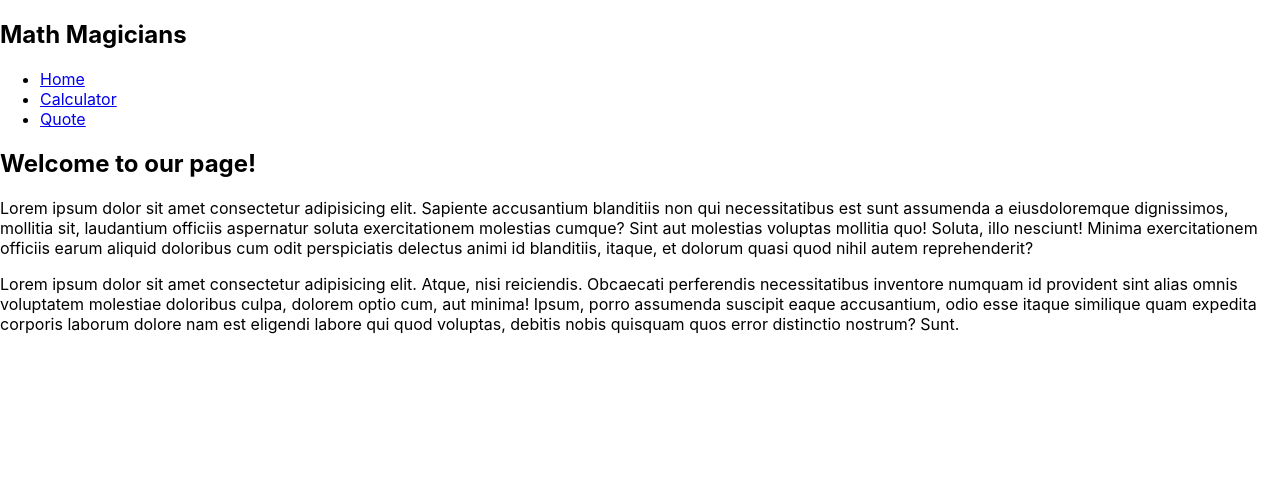
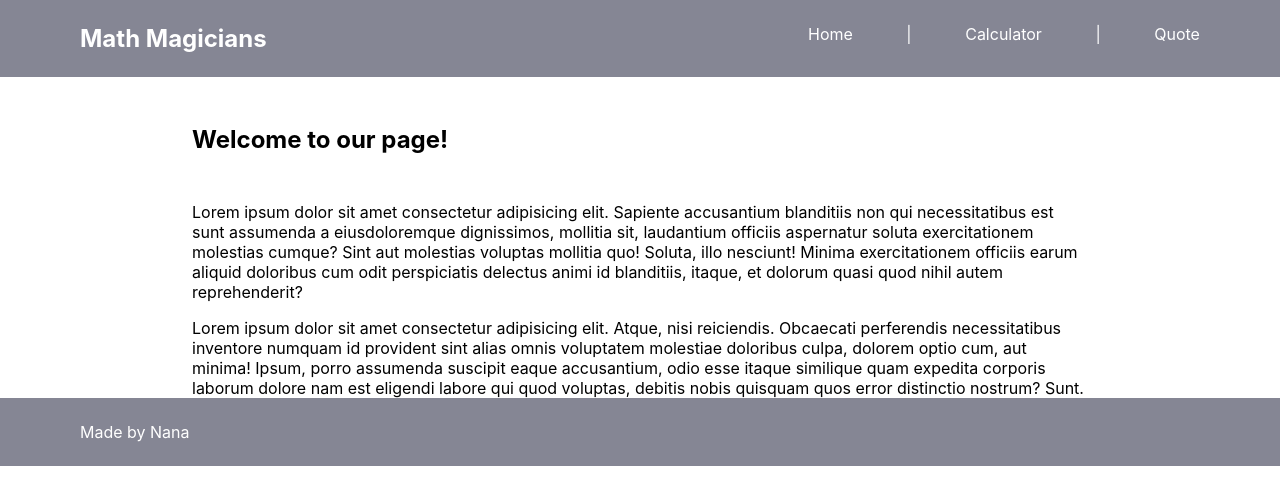
Before and after one commit to arnrdn/mathmagicians, a React (Create React App) app: page / in a window 1280 px wide. Shown: the top 504 px of the page. Built offline with nearby package versions, Linux system fonts and the light colour scheme.

Commit message:
Start styling

```diff
--- a/src/App.js
+++ b/src/App.js
@@ -5,6 +5,7 @@ import {
   Route,
 } from 'react-router-dom';
 import Navbar from './components/Navbar';
+import Footer from './components/Footer';
 import Home from './components/Home';
 import Calculator from './components/Calculator';
 import Quote from './components/Quote';
@@ -18,14 +19,17 @@ class App extends Component {
   render() {
     return (
       <BrowserRouter>
-        <div className="App">
+        <body className="App">
           <Navbar />
-          <Routes>
-            <Route exact path="/" element={<Home />} />
-            <Route path="/calculator" element={<Calculator />} />
-            <Route path="/quote" element={<Quote />} />
-          </Routes>
-        </div>
+          <main>
+            <Routes>
+              <Route exact path="/" element={<Home />} />
+              <Route path="/calculator" element={<Calculator />} />
+              <Route path="/quote" element={<Quote />} />
+            </Routes>
+          </main>
+          <Footer />
+        </body>
       </BrowserRouter>
     );
   }
--- a/src/components/Calculator.css
+++ b/src/components/Calculator.css
@@ -1,10 +1,3 @@
-main {
-  height: 90vh;
-  display: flex;
-  justify-content: center;
-  align-items: center;
-}
-
 .interface {
   border: 1px solid #bababa;
   display: grid;
--- a/src/components/Calculator.js
+++ b/src/components/Calculator.js
@@ -10,7 +10,7 @@ const Calculator = () => {
   };
 
   return (
-    <div>
+    <div className="content-container">
       <h2>Let&apos;s do some math!</h2>
       <div className="interface">
         <div className="result">
--- /dev/null
+++ b/src/components/Footer.js
@@ -0,0 +1,9 @@
+import React from 'react';
+
+const Footer = () => (
+  <footer>
+    <p className="author">Made by Nana</p>
+  </footer>
+);
+
+export default Footer;
--- a/src/components/Home.js
+++ b/src/components/Home.js
@@ -1,7 +1,7 @@
 import React from 'react';
 
 const Home = () => (
-  <div className="container">
+  <div className="content-container">
     <h2>Welcome to our page!</h2>
     <p>
       Lorem ipsum dolor sit amet consectetur adipisicing elit.
--- a/src/components/Navbar.js
+++ b/src/components/Navbar.js
@@ -1,13 +1,15 @@
 import React from 'react';
-import { NavLink } from 'react-router-dom';
+import { Link, NavLink } from 'react-router-dom';
 
 const Navbar = () => (
   <nav>
     <div className="container">
-      <h1>Math Magicians</h1>
+      <h1><Link to="/">Math Magicians</Link></h1>
       <ul>
         <li><NavLink to="/">Home</NavLink></li>
+        <li className="line">|</li>
         <li><NavLink to="/calculator">Calculator</NavLink></li>
+        <li className="line">|</li>
         <li><NavLink to="/quote">Quote</NavLink></li>
       </ul>
     </div>
--- a/src/components/Quote.js
+++ b/src/components/Quote.js
@@ -1,7 +1,7 @@
 import React from 'react';
 
 const Quote = () => (
-  <div>
+  <div className="content-container">
     <blockquote>
       <p className="quote">
         &quot;If you know you are on the right track,
--- a/src/index.css
+++ b/src/index.css
@@ -1,7 +1,12 @@
+* {
+  margin: 0;
+  padding: 0;
+}
+
 body {
+  height: 100vh;
   margin: 0;
-  font-family:
-    -apple-system,
+  font-family: -apple-system,
  BlinkMacSystemFont,
  'Segoe UI',
  'Roboto',
@@ -17,11 +22,64 @@ body {
 }
 
 code {
-  font-family:
-    source-code-pro,
+  font-family: source-code-pro,
  Menlo,
  Monaco,
  Consolas,
  'Courier New',
  monospace;
 }
+
+a {
+  text-decoration: none;
+  color: #fff;
+}
+
+nav {
+  background-color: #858694;
+  color: #fff;
+  padding: 1.5em 5em;
+}
+
+nav .container {
+  display: -webkit-box;
+  display: -ms-flexbox;
+  display: flex;
+  -webkit-box-pack: justify;
+      -ms-flex-pack: justify;
+          justify-content: space-between;
+}
+
+h2 {
+  margin: 2em auto;
+}
+
+p:nth-of-type(2) {
+  margin-top: 1em;
+}
+
+.content-container {
+  margin: 0 auto;
+  width: 70%;
+}
+
+.container ul {
+  list-style: none;
+  display: -webkit-box;
+  display: -ms-flexbox;
+  display: flex;
+  -webkit-box-pack: justify;
+      -ms-flex-pack: justify;
+          justify-content: space-between;
+  width: 35%;
+}
+
+footer {
+  background-color: #858694;
+  padding: 1.5em 5em;
+}
+
+footer p {
+  color: #fff;
+}
+/*# sourceMappingURL=index.css.map */
--- /dev/null
+++ b/src/index.scss
@@ -0,0 +1,80 @@
+$wt : #fff;
+$grey: #858694;
+$navpadding: 1.5em 5em;
+
+* {
+  margin: 0;
+  padding: 0;
+}
+
+body {
+  height: 100vh;
+  margin: 0;
+  font-family:
+    -apple-system,
+    BlinkMacSystemFont,
+    'Segoe UI',
+    'Roboto',
+    'Oxygen',
+    'Ubuntu',
+    'Cantarell',
+    'Fira Sans',
+    'Droid Sans',
+    'Helvetica Neue',
+    sans-serif;
+  -webkit-font-smoothing: antialiased;
+  -moz-osx-font-smoothing: grayscale;
+}
+
+code {
+  font-family:
+    source-code-pro,
+    Menlo,
+    Monaco,
+    Consolas,
+    'Courier New',
+    monospace;
+}
+
+a {
+  text-decoration: none;
+  color: $wt;
+}
+
+nav {
+  background-color: $grey;
+  color: $wt;
+  padding: $navpadding;
+  .container {
+    display: flex;
+    justify-content: space-between;
+  }
+}
+
+h2 {
+  margin: 2em auto;
+}
+
+p:nth-of-type(2) {
+  margin-top: 1em;
+}
+
+.content-container {
+  margin: 0 auto;
+  width: 70%;
+}
+
+.container ul {
+  list-style: none;
+  display: flex;
+  justify-content: space-between;
+  width: 35%;
+}
+
+footer {
+  background-color: $grey;
+  padding: $navpadding;
+  p {
+    color: $wt;
+  }
+}
```
Also changed, not shown: 1 other file (tests, documents, lock files or other folders). Lines whose indentation alone changed are shown as unchanged.
